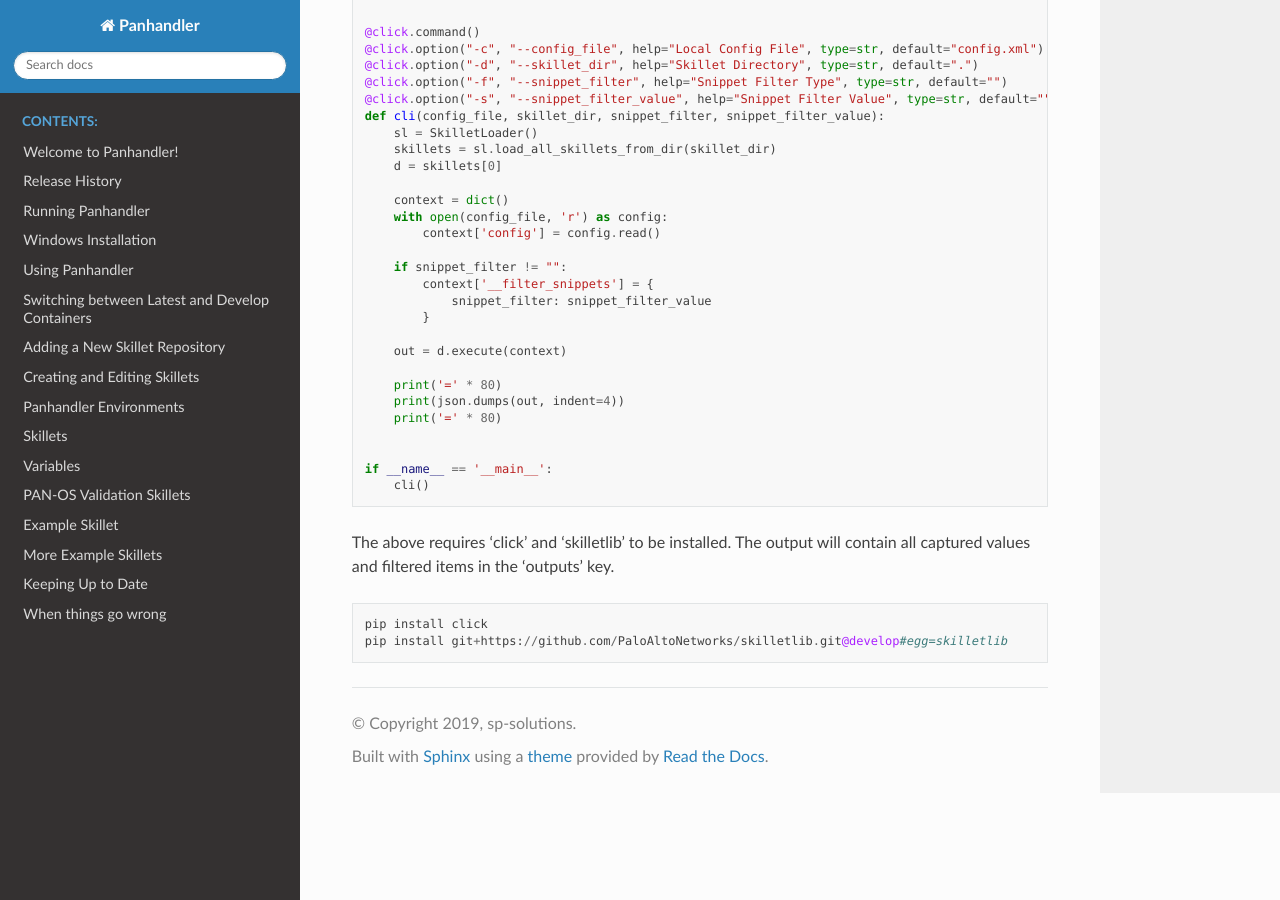
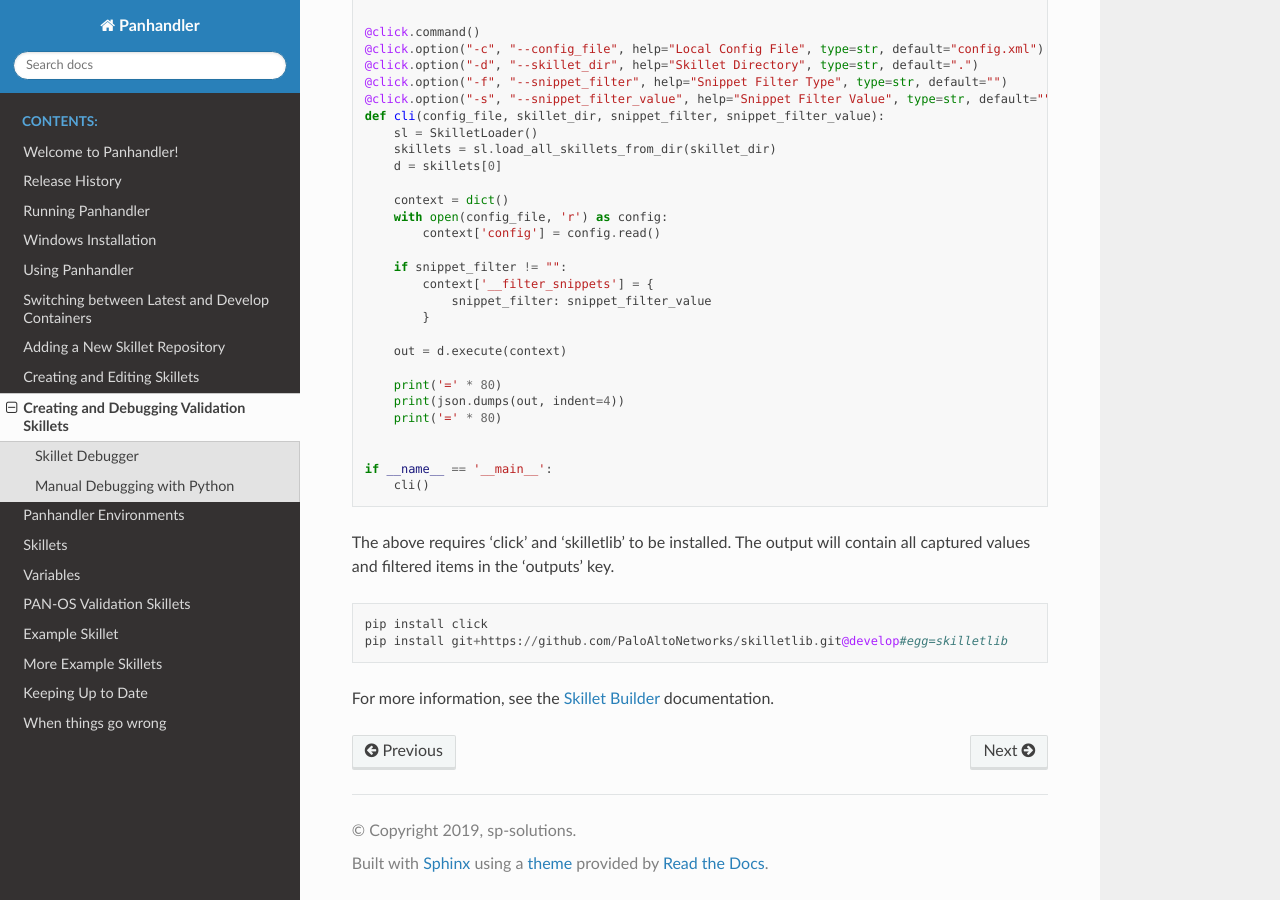
Before and after one commit to PaloAltoNetworks/panhandler, a Sphinx documentation site: the page built from docs/creating_validation_skillets.rst, in a window 1280 px wide and 900 px high, scrolled down 1984 px. Built offline with Sphinx 7.4.7 and the Read the Docs theme 2.0.0, drawn with Linux system fonts in a browser that asks for light colours.

Commit message:
add links to validation docs

```diff
--- a/docs/creating_panos_skillets.rst
+++ b/docs/creating_panos_skillets.rst
@@ -40,3 +40,6 @@ The Skillet Editor currently supports the following skillet types:
 
 
 .. image:: images/ph-skillet-editor-edit-snippet.png
+
+
+For more information, see the `Skillet Builder <https://skilletbuilder.readthedocs.io/en/latest/>`_ documentation.
--- a/docs/creating_validation_skillets.rst
+++ b/docs/creating_validation_skillets.rst
@@ -92,3 +92,7 @@ and filtered items in the 'outputs' key.
 
     pip install click
     pip install git+https://github.com/PaloAltoNetworks/skilletlib.git@develop#egg=skilletlib
+
+
+
+For more information, see the `Skillet Builder <https://skilletbuilder.readthedocs.io/en/latest/>`_ documentation.
--- a/docs/index.rst
+++ b/docs/index.rst
@@ -18,6 +18,7 @@ Panhandler
    switching_dev_latest
    importing_skillets
    creating_panos_skillets
+   creating_validation_skillets
    environments
    skillets
    variables
```
